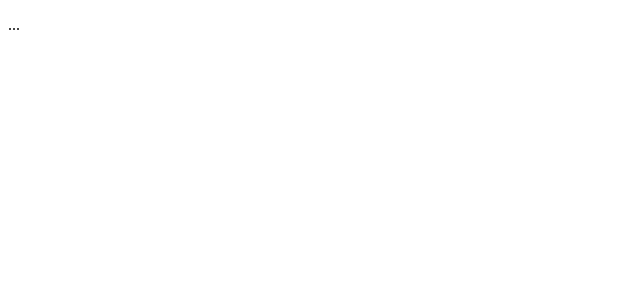
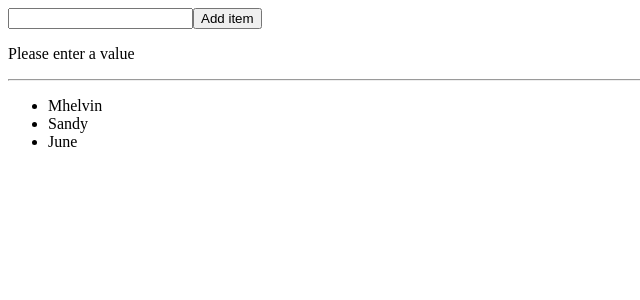
Before and after one commit to reyesmhelvin/angular, an Angular app: page / in a window 1280 px wide. Shown: the top 300 px of the page, without its empty margins (0-640 px from the left). Built offline with nearby package versions, Linux system fonts and the light colour scheme.

Commit message:
done with directives

```diff
--- a/src/app/app.component.html
+++ b/src/app/app.component.html
@@ -1 +1 @@
-<p>...</p>
+<app-cart [items]="rootItems" (itemAdded)="onItemWasAdded($event)"></app-cart>
--- a/src/app/app.component.ts
+++ b/src/app/app.component.ts
@@ -6,10 +6,8 @@ import { Component } from '@angular/core';
   styleUrls: ['./app.component.css']
 })
 export class AppComponent {
-  title = 'app';
-  rootName = 'Mhelvin';
-
-  onNameChange(newName) {
-    this.rootName = newName;
+  rootItems = ['Mhelvin', 'Sandy', 'June'];
+  onItemWasAdded(newItem) {
+    this.rootItems.push(newItem);
   }
 }
--- a/src/app/app.module.ts
+++ b/src/app/app.module.ts
@@ -3,10 +3,12 @@ import { NgModule } from '@angular/core';
 import { FormsModule } from '@angular/forms';
 
 import { AppComponent } from './app.component';
+import { CartComponent } from './cart/cart.component';
 
 @NgModule({
   declarations: [
-    AppComponent
+    AppComponent,
+    CartComponent
   ],
   imports: [
     BrowserModule,
--- /dev/null
+++ b/src/app/cart/cart.component.css
@@ -0,0 +1,3 @@
+div {
+  display: inline-block;
+}
--- /dev/null
+++ b/src/app/cart/cart.component.html
@@ -0,0 +1,9 @@
+<input type="text" [(ngModel)]="newItem">
+<button class="btn"
+  (click)="onAddItem()"
+  [ngClass]="{'btn-primary': newItem !== '', 'btn-default': newItem === ''}">Add item</button>
+  <p *ngIf="newItem === ''">Please enter a value</p>
+<hr>
+<ul>
+  <li *ngFor="let item of items">{{ item }}</li>
+</ul>
--- /dev/null
+++ b/src/app/cart/cart.component.ts
@@ -0,0 +1,22 @@
+import { Component, OnInit, Input, Output, EventEmitter } from '@angular/core';
+
+@Component({
+  selector: 'app-cart',
+  templateUrl: './cart.component.html',
+  styleUrls: ['./cart.component.css']
+})
+export class CartComponent implements OnInit {
+  @Input() items = [];
+  @Output() itemAdded = new EventEmitter<string>();
+  newItem = '';
+
+  onAddItem() {
+    this.itemAdded.emit(this.newItem);
+  }
+  constructor() { }
+
+  ngOnInit() {
+  }
+
+
+}
```
Also changed, not shown: 1 other file (tests, documents, lock files or other folders).
